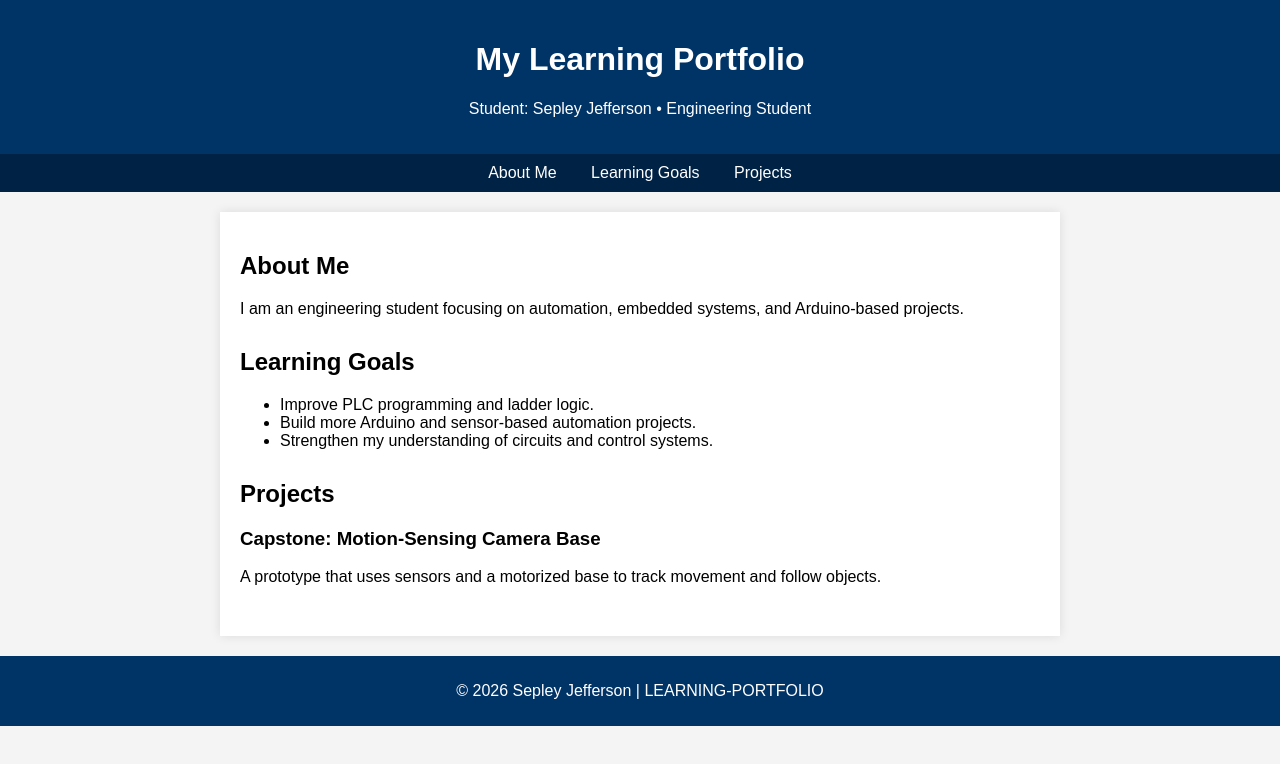
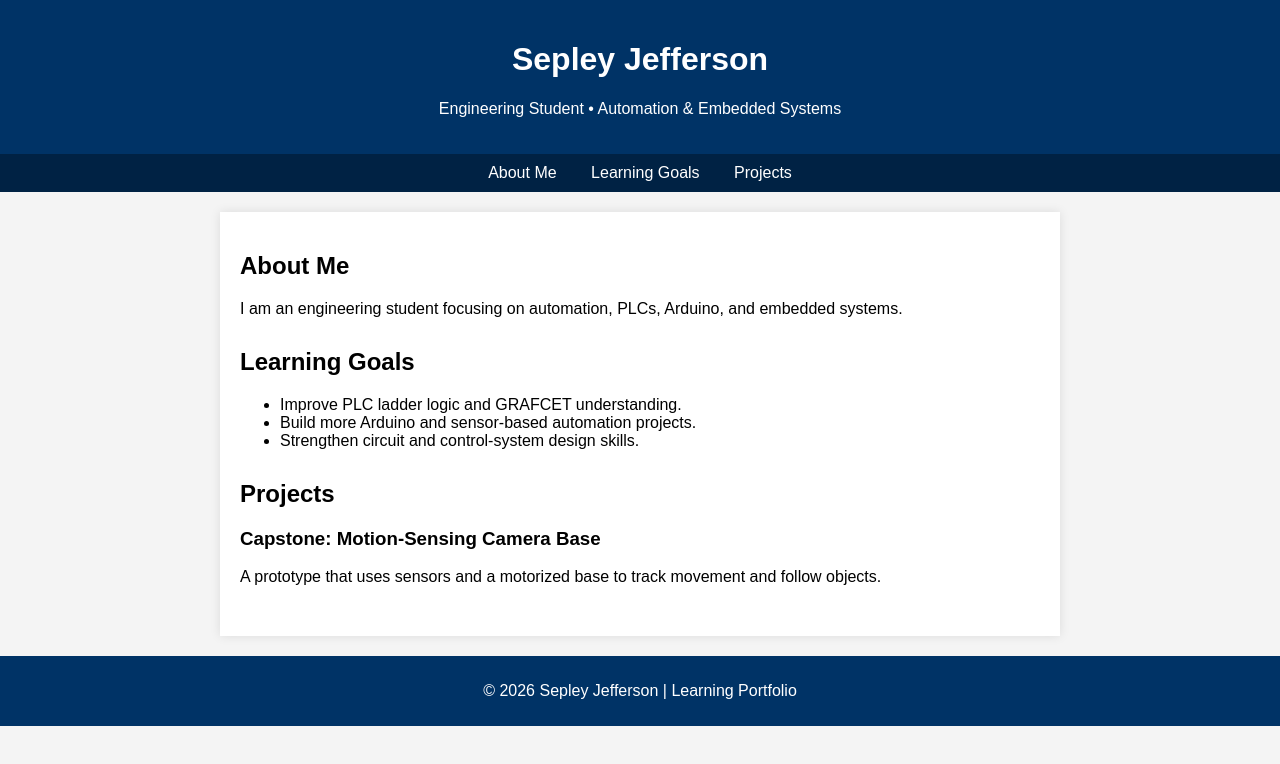
Before and after one commit to Sepurii/REYES-LEARNING-PORTFOLIO, a plain HTML site: page index.html in a window 1280 px wide. Drawn offline with Linux system fonts and the light colour scheme.

Commit message:
Add files via upload

```diff
--- a/index.html
+++ b/index.html
@@ -2,14 +2,13 @@
 <html lang="en">
 <head>
   <meta charset="UTF-8" />
-  <meta name="viewport" content="width=device-width, initial-scale=1.0"/>
-  <title>My Learning Portfolio</title>
+  <title>Sepley Jefferson - Learning Portfolio</title>
   <link rel="stylesheet" href="style.css" />
 </head>
 <body>
   <header>
-    <h1>My Learning Portfolio</h1>
-    <p>Student: Sepley Jefferson • Engineering Student</p>
+    <h1>Sepley Jefferson</h1>
+    <p>Engineering Student • Automation & Embedded Systems</p>
   </header>
 
   <nav>
@@ -21,15 +20,15 @@
   <main>
     <section id="about">
       <h2>About Me</h2>
-      <p>I am an engineering student focusing on automation, embedded systems, and Arduino-based projects.</p>
+      <p>I am an engineering student focusing on automation, PLCs, Arduino, and embedded systems.</p>
     </section>
 
     <section id="goals">
       <h2>Learning Goals</h2>
       <ul>
-        <li>Improve PLC programming and ladder logic.</li>
+        <li>Improve PLC ladder logic and GRAFCET understanding.</li>
         <li>Build more Arduino and sensor-based automation projects.</li>
-        <li>Strengthen my understanding of circuits and control systems.</li>
+        <li>Strengthen circuit and control‑system design skills.</li>
       </ul>
     </section>
 
@@ -43,7 +42,7 @@
   </main>
 
   <footer>
-    <p>© 2026 Sepley Jefferson | LEARNING‑PORTFOLIO</p>
+    <p>© 2026 Sepley Jefferson | Learning Portfolio</p>
   </footer>
 </body>
 </html>
--- a/style.css
+++ b/style.css
@@ -24,10 +24,6 @@ nav a {
   text-decoration: none;
 }
 
-nav a:hover {
-  text-decoration: underline;
-}
-
 main {
   max-width: 800px;
   margin: 20px auto;
```
